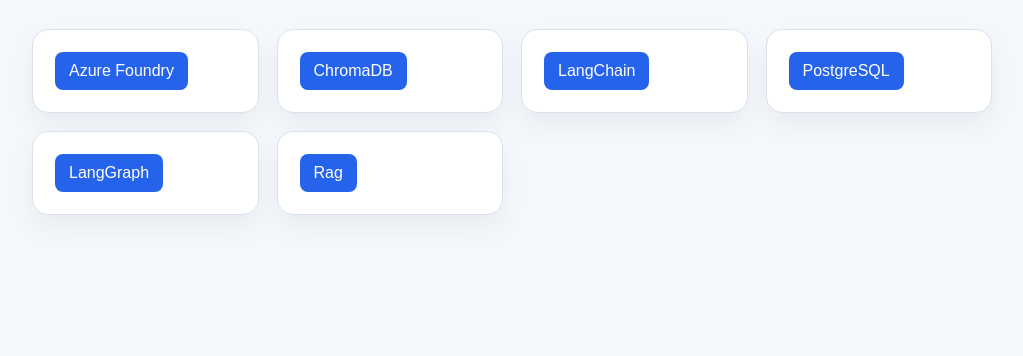
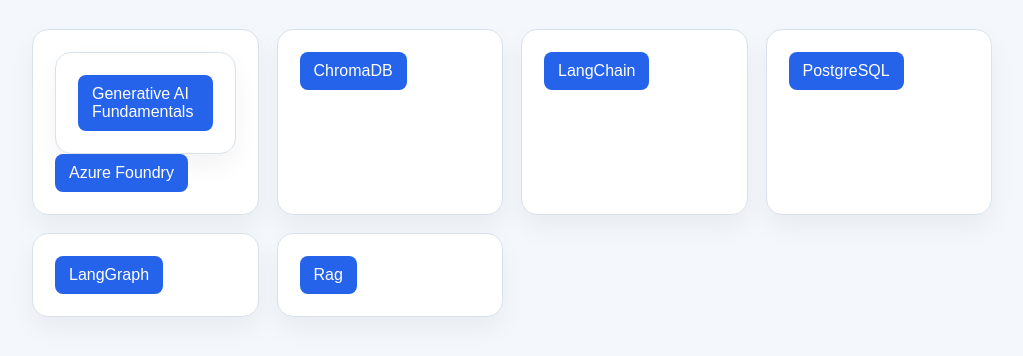
Before and after one commit to Udeshya30/Learning, a plain HTML site: page index.html in a window 1280 px wide. Shown: the part 106-462 px from the top of the page, without its empty margins (128-1151 px from the left). Drawn offline with Linux system fonts and the light colour scheme.

Commit message:
Update index.html

```diff
--- a/index.html
+++ b/index.html
@@ -29,6 +29,11 @@
 
     <div class="cards">
       <div class="card">
+        <div class="card">
+          <a href="Generative%20AI%20Fundamentals/index.html">
+              Generative AI Fundamentals
+          </a>
+      </div>
         <!-- <h2>Azure Foundry</h2>
         <p>Read the Azure Foundry guide and access the audio-enabled walkthrough.</p> -->
         <a href="Azure%20foundry/index.html">Azure Foundry</a>
```
